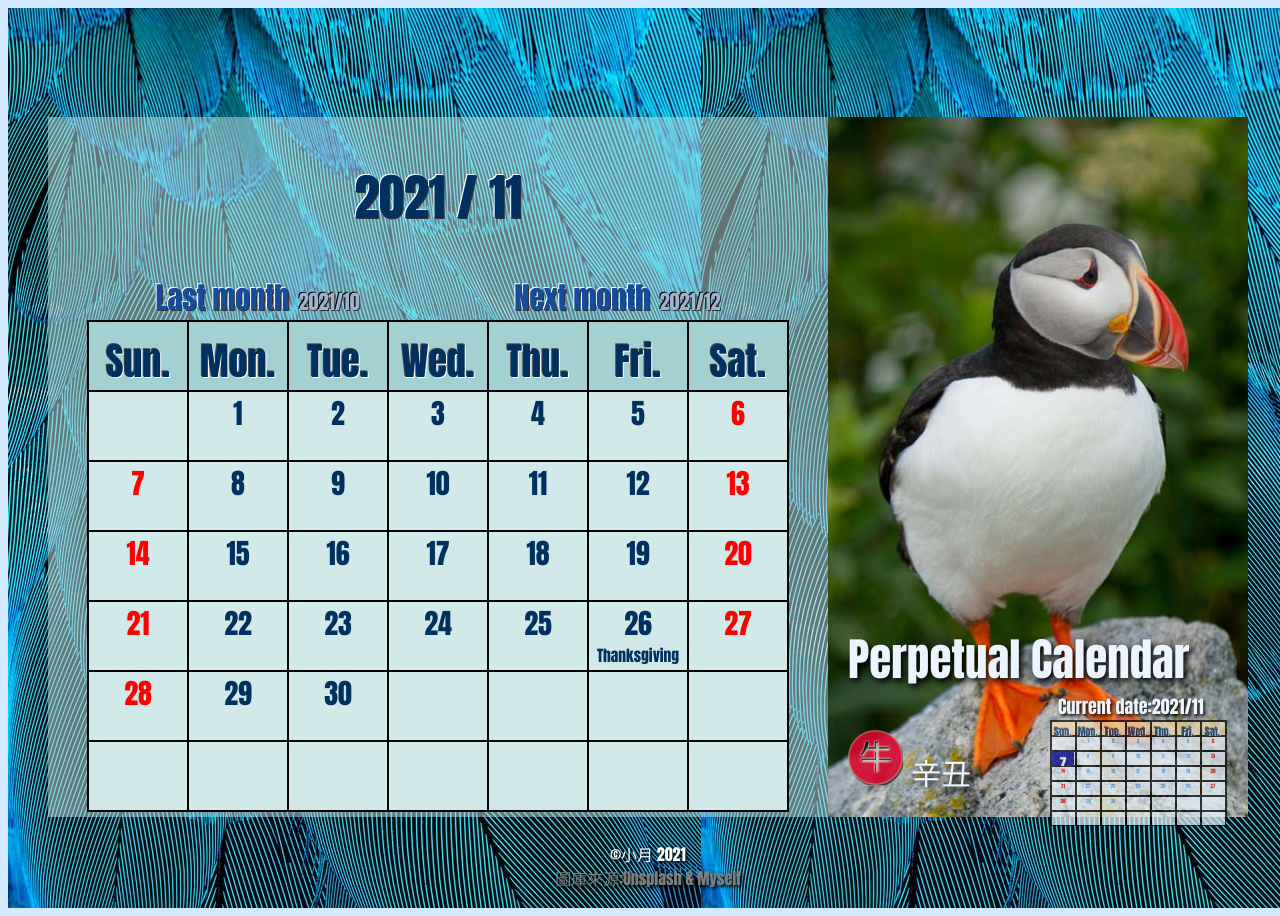
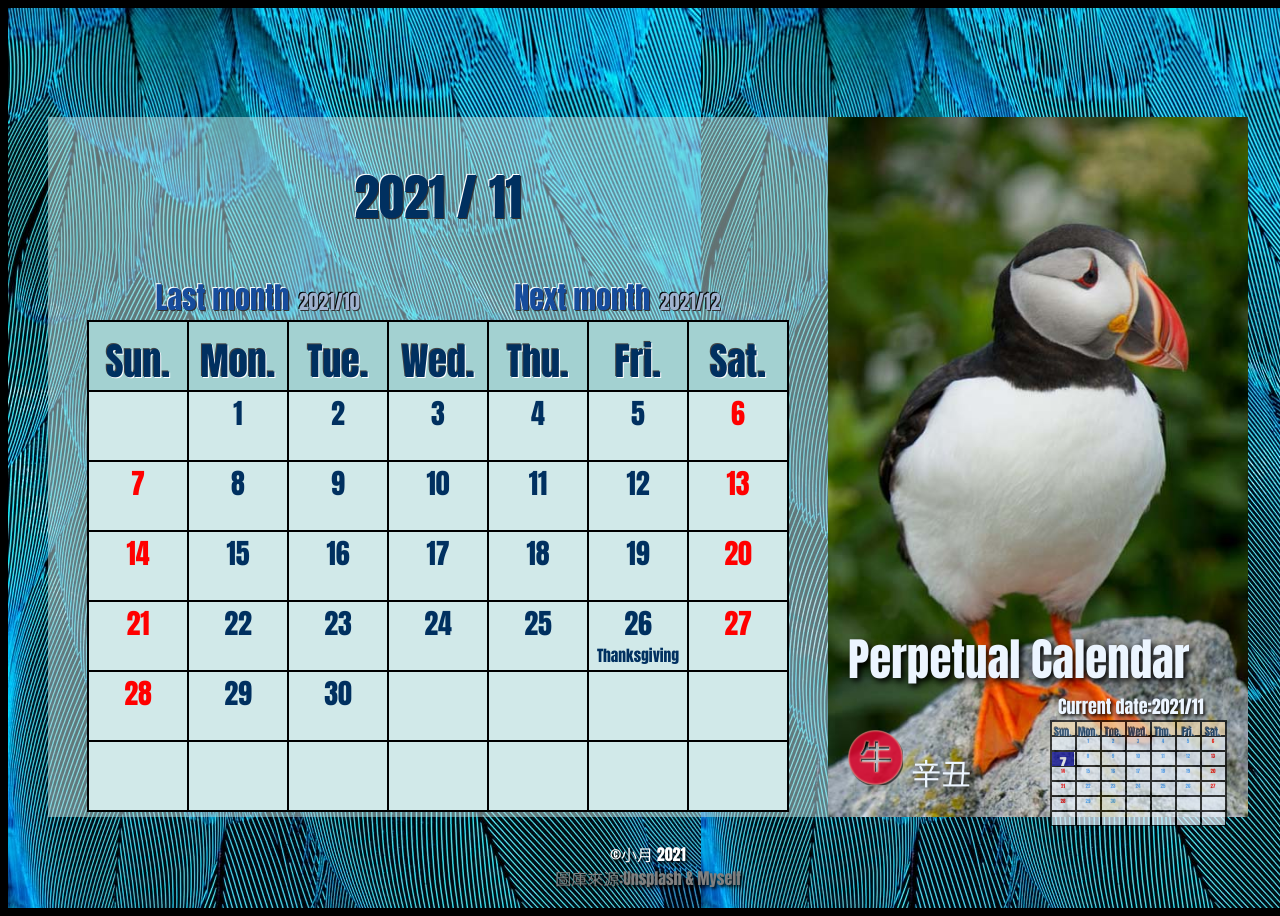
Before and after one commit to mooncactusmoon/calendarByPHP, a PHP site: page /index.php in a window 1280 px wide; the page is wider, and only the part inside the window is pictured. Run offline with PHP 8.4, Linux system fonts and the light colour scheme.

Commit message:
把主背景顏色改黑

```diff
--- a/index.php
+++ b/index.php
@@ -6,7 +6,7 @@
    *{
         box-sizing: border-box;
         font-family: Impact,Comic Sans MS,'monospace';
-        background-color: #D2E9FF;
+        background-color: black;
     }
     body{
         background-image: url('./image/b/<?php echo rand(1,5); ?>.jpg');
```
